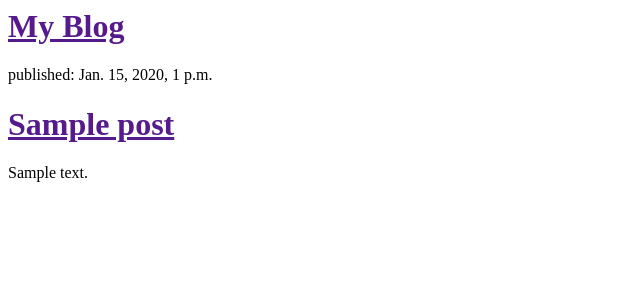
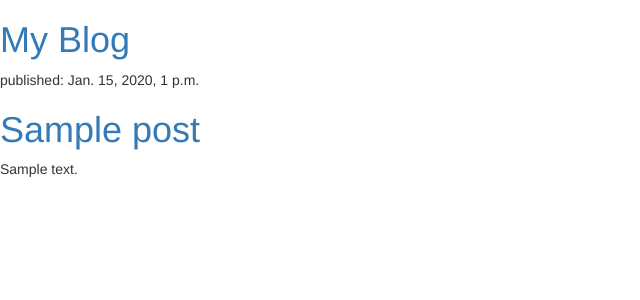
Before and after one commit to AriadnaDantsker/my-first-blog, a Django app: template blog/templates/blog/post_list.html in a window 1280 px wide. Shown: the top 300 px of the page, without its empty margins (0-640 px from the left). Run offline with Django 3.2, Linux system fonts and the light colour scheme; the template is opened without the code that fills it: values that come from a table or form of the project are taken from there, others are empty; tables that the repository leaves empty hold one stand-in row (values such as "Sample post"); some libraries are stand-ins or nearby versions.

Commit message:
New colors

```diff
--- /dev/null
+++ b/blog/static/css/blog.css
@@ -0,0 +1,3 @@
+h1 a {
+        color: #FF00FF;
+    }
--- a/blog/templates/blog/post_list.html
+++ b/blog/templates/blog/post_list.html
@@ -1,6 +1,8 @@
 <html>
         <head>
             <title>My blog</title>
+            <link rel="stylesheet" href="//maxcdn.bootstrapcdn.com/bootstrap/3.2.0/css/bootstrap.min.css">
+            <link rel="stylesheet" href="//maxcdn.bootstrapcdn.com/bootstrap/3.2.0/css/bootstrap-theme.min.css">
         </head>
         <body>
             <div>
```
